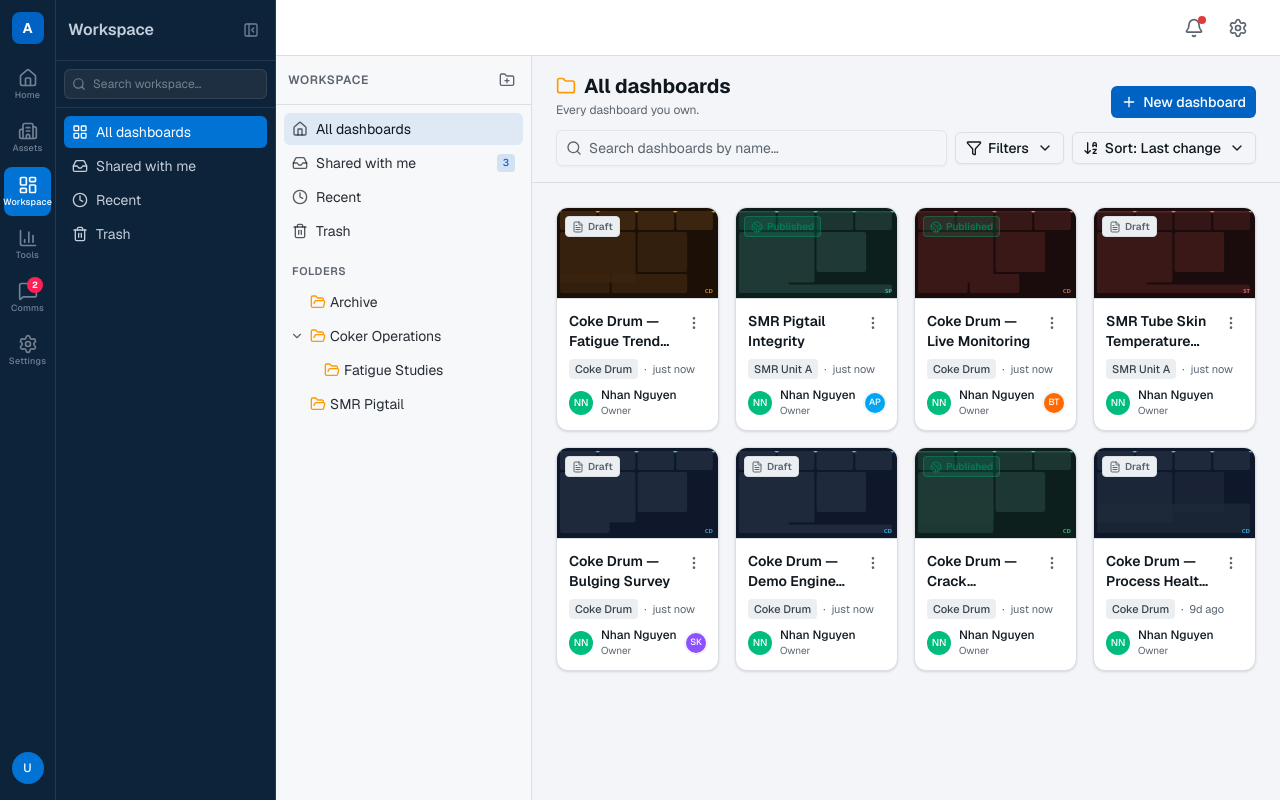
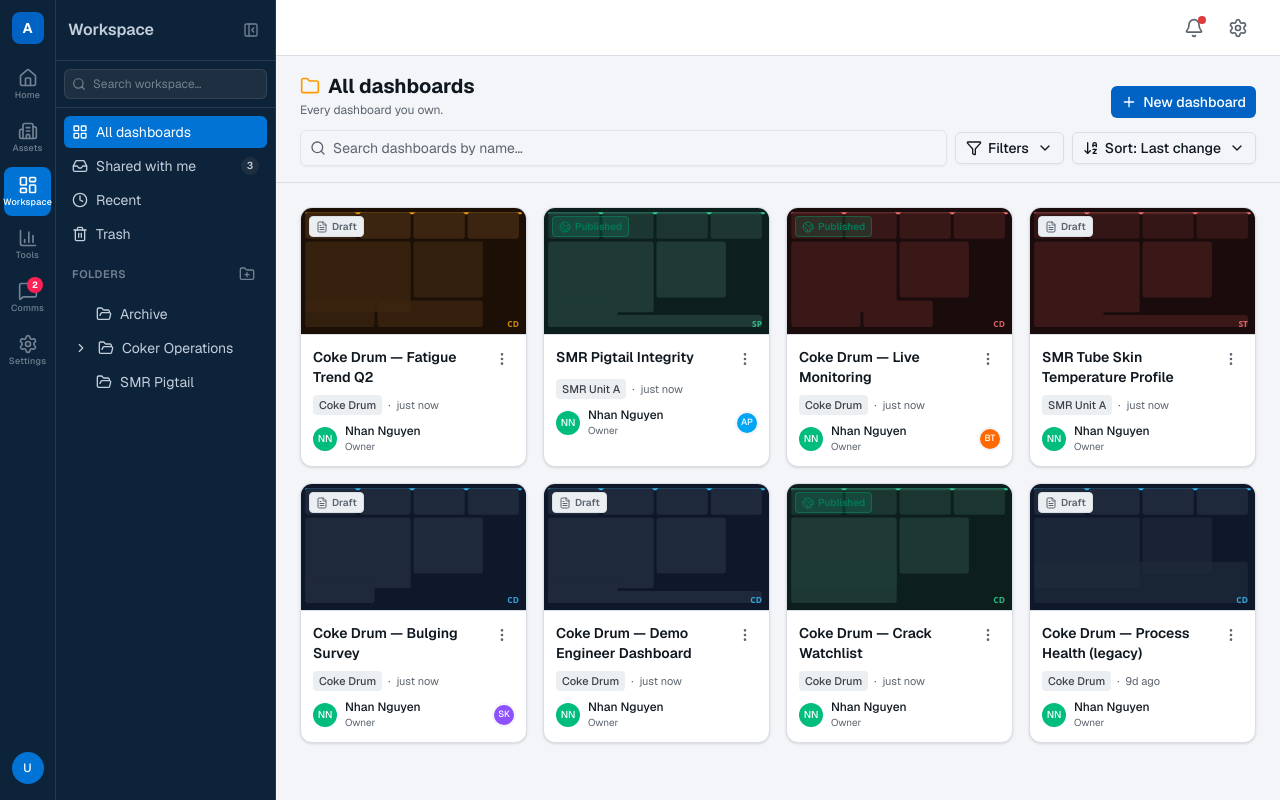
Before and after one commit to nhannguyen-demo/SPM_ONE, a Next.js app: page /workspace in a window 1280 px wide. Built offline with nearby package versions, Linux system fonts and the light colour scheme.

Commit message:
done w/ Equipment Home Page + Workspace Module

```diff
--- a/components/sidebar.tsx
+++ b/components/sidebar.tsx
@@ -1,11 +1,14 @@
 "use client"
 
+import { useMemo, useState } from "react"
+import { useShallow } from "zustand/react/shallow"
 import { cn } from "@/lib/utils"
 import { useAppStore } from "@/lib/store"
 import type { ActiveModule } from "@/lib/store"
 import { sites } from "@/lib/data"
 import { MODULES, NAV_SEARCH_PLACEHOLDERS, navMatches } from "@/components/sidebar/config"
 import { useWorkspaceStore, selectMyUnreadCount } from "@/lib/workspace/store"
+import { getCurrentUserId } from "@/lib/workspace/identity"
 import { useRouter, usePathname } from "next/navigation"
 import {
   Building2,
@@ -28,6 +31,7 @@ import {
   Inbox,
   Clock,
   Trash2,
+  FolderPlus,
 } from "lucide-react"
 import {
   Tooltip,
@@ -499,15 +503,56 @@ function AssetsPanel({ searchQuery }: { searchQuery: string }) {
 function WorkspacePanel({ searchQuery }: { searchQuery: string }) {
   const router = useRouter()
   const pathname = usePathname() || "/"
-  const q = searchQuery
+  const me = getCurrentUserId()
+  const { rawFolders, shares, dashboards, createFolder } = useWorkspaceStore(
+    useShallow((s) => ({
+      rawFolders: s.folders,
+      shares: s.shares,
+      dashboards: s.dashboards,
+      createFolder: s.createFolder,
+    }))
+  )
 
-  const items = [
+  const [expandedFolders, setExpandedFolders] = useState<Set<string>>(new Set())
+
+  const folders = useMemo(
+    () =>
+      rawFolders
+        .filter((f) => f.ownerUserId === me)
+        .sort((a, b) => a.name.localeCompare(b.name)),
+    [rawFolders, me]
+  )
+  const childrenByParent = useMemo(() => {
+    const map = new Map<string | null, Array<{ id: string; name: string }>>()
+    for (const f of folders) {
+      const key = f.parentFolderId ?? null
+      const list = map.get(key) ?? []
+      list.push({ id: f.id, name: f.name })
+      map.set(key, list)
+    }
+    for (const list of map.values()) {
+      list.sort((a, b) => a.name.localeCompare(b.name))
+    }
+    return map
+  }, [folders])
+  const sharedCount = useMemo(
+    () => shares.filter((sh) => sh.sharedWithUserId === me && !sh.revokedAt).length,
+    [shares, me]
+  )
+  const trashCount = useMemo(
+    () => dashboards.filter((d) => d.ownerUserId === me && d.deletedAt !== null).length,
+    [dashboards, me]
+  )
+  const q = searchQuery.trim().toLowerCase()
+  const folderMatches = (name: string) => !q || name.toLowerCase().includes(q)
+
+  const virtualItems = [
     {
       key: "all",
       label: "All dashboards",
       icon: <LayoutGrid className="w-4 h-4 flex-shrink-0" />,
       href: "/workspace",
-      active: pathname === "/workspace" || pathname.startsWith("/workspace/folder/"),
+      active: pathname === "/workspace",
     },
     {
       key: "shared",
@@ -515,6 +560,7 @@ function WorkspacePanel({ searchQuery }: { searchQuery: string }) {
       icon: <Inbox className="w-4 h-4 flex-shrink-0" />,
       href: "/workspace/shared",
       active: pathname === "/workspace/shared",
+      badge: sharedCount,
     },
     {
       key: "recent",
@@ -529,24 +575,113 @@ function WorkspacePanel({ searchQuery }: { searchQuery: string }) {
       icon: <Trash2 className="w-4 h-4 flex-shrink-0" />,
       href: "/workspace/trash",
       active: pathname === "/workspace/trash",
+      badge: trashCount,
     },
-  ].filter((row) => navMatches(row.label, q))
+  ].filter((row) => navMatches(row.label, searchQuery))
+
+  const toggleFolder = (id: string) =>
+    setExpandedFolders((prev) => {
+      const next = new Set(prev)
+      if (next.has(id)) next.delete(id)
+      else next.add(id)
+      return next
+    })
+
+  const renderFolderBranch = (parentId: string | null, depth = 0): React.ReactNode => {
+    const nodes = childrenByParent.get(parentId) ?? []
+    return nodes
+      .filter((f) => folderMatches(f.name))
+      .map((folder) => {
+        const children = childrenByParent.get(folder.id) ?? []
+        const hasChildren = children.length > 0
+        const isExpanded = expandedFolders.has(folder.id)
+        const isActive = pathname === `/workspace/folder/${folder.id}`
+        return (
+          <div key={folder.id}>
+            <button
+              onClick={() => router.push(`/workspace/folder/${folder.id}`)}
+              className={cn(
+                "w-full flex items-center gap-2 pr-2 py-1.5 rounded-md text-sm transition-colors",
+                isActive
+                  ? "bg-sidebar-active text-white"
+                  : "hover:bg-sidebar-hover text-sidebar-foreground"
+              )}
+              style={{ paddingLeft: `${8 + depth * 16}px` }}
+            >
+              {hasChildren ? (
+                <span
+                  className="p-0.5 rounded hover:bg-white/10"
+                  onClick={(e) => {
+                    e.stopPropagation()
+                    toggleFolder(folder.id)
+                  }}
+                >
+                  {isExpanded ? (
+                    <ChevronDown className="w-3.5 h-3.5 flex-shrink-0" />
+                  ) : (
+                    <ChevronRight className="w-3.5 h-3.5 flex-shrink-0" />
+                  )}
+                </span>
+              ) : (
+                <span className="w-4 flex-shrink-0" />
+              )}
+              <FolderOpen className="w-4 h-4 flex-shrink-0" />
+              <span className="truncate text-left">{folder.name}</span>
+            </button>
+            {hasChildren && isExpanded ? renderFolderBranch(folder.id, depth + 1) : null}
+          </div>
+        )
+      })
+  }
 
   return (
-    <div className="px-2 flex flex-col gap-0.5">
-      {items.length === 0 ? (
+    <div className="px-2 flex flex-col gap-2">
+      <div className="flex flex-col gap-0.5">
+        {virtualItems.length === 0 ? (
           <p className="text-xs text-sidebar-muted px-1 py-2">No items match.</p>
         ) : (
-        items.map((row) => (
+          virtualItems.map((row) => (
             <PanelNavItem
               key={row.key}
               icon={row.icon}
               label={row.label}
               active={row.active}
               onClick={() => router.push(row.href)}
-          />
+            >
+              {row.badge && row.badge > 0 ? (
+                <span
+                  className={cn(
+                    "ml-auto min-w-[18px] h-[18px] px-1.5 rounded-full",
+                    row.active
+                      ? "bg-white/25 text-white"
+                      : "bg-sidebar-hover text-sidebar-foreground text-[10px] font-semibold",
+                    "flex items-center justify-center leading-none"
+                  )}
+                >
+                  {row.badge}
+                </span>
+              ) : null}
+            </PanelNavItem>
           ))
         )}
+      </div>
+      <div className="px-2 py-1 flex items-center justify-between">
+        <span className="text-[11px] font-semibold tracking-wider uppercase text-sidebar-muted">
+          Folders
+        </span>
+        <button
+          type="button"
+          aria-label="New folder"
+          className="p-1 rounded hover:bg-sidebar-hover text-sidebar-muted hover:text-sidebar-foreground"
+          onClick={() => {
+            const f = createFolder({ name: "New folder", parentFolderId: null })
+            router.push(`/workspace/folder/${f.id}`)
+          }}
+        >
+          <FolderPlus className="w-4 h-4" />
+        </button>
+      </div>
+      <div className="flex flex-col gap-0.5">{renderFolderBranch(null)}</div>
     </div>
   )
 }
--- a/components/workspace/workspace-page.tsx
+++ b/components/workspace/workspace-page.tsx
@@ -4,7 +4,6 @@ import { useEffect, useMemo, useState } from "react"
 import { useShallow } from "zustand/react/shallow"
 import { useRouter } from "next/navigation"
 import { Inbox, Clock, Trash2, Folder as FolderIcon, Home as HomeIcon, FolderOpen as FolderOpenIcon } from "lucide-react"
-import { FolderTree } from "./folder-tree"
 import { WorkspaceToolbar } from "./workspace-toolbar"
 import { DashboardCard } from "./dashboard-card"
 import { CreateDashboardDialog } from "./create-dashboard-dialog"
@@ -63,6 +62,9 @@ export function WorkspacePage({ initial }: WorkspacePageProps) {
   }, [setActiveModule])
 
   const [selected, setSelected] = useState(initial)
+  useEffect(() => {
+    setSelected(initial)
+  }, [initial])
 
   // Pre-applied equipment filter (set by Equipment Home → Workspace deep link).
   const initialEquipmentFilter = useWorkspaceStore((s) => s.initialEquipmentFilter)
@@ -248,23 +250,7 @@ export function WorkspacePage({ initial }: WorkspacePageProps) {
   const isShared = selected.kind === "virtual" && selected.location === "shared"
 
   return (
-    <div className="flex-1 min-w-0 flex bg-background">
-      <FolderTree
-        selected={selected}
-        onSelect={(s) => {
-          setSelected(s)
-          if (s.kind === "virtual") {
-            const path =
-              s.location === "all"
-                ? "/workspace"
-                : `/workspace/${s.location}`
-            router.replace(path)
-          } else {
-            router.replace(`/workspace/folder/${s.folderId}`)
-          }
-        }}
-      />
-      <div className="flex-1 min-w-0 flex flex-col">
+    <div className="flex-1 min-w-0 flex flex-col bg-background">
       <WorkspaceToolbar
         title={title}
         subtitle={subtitle}
@@ -306,7 +292,6 @@ export function WorkspacePage({ initial }: WorkspacePageProps) {
             })}
           </div>
         )}
-        </div>
       </div>
 
       {/* Modals */}
--- a/domain.ontology.yaml
+++ b/domain.ontology.yaml
@@ -611,6 +611,7 @@ business_rules:
   - "New surfaces are URL-driven via Next.js App Router routes: /workspace, /workspace/folder/[folderId], /workspace/shared, /workspace/dashboard/[dashboardId]/edit, /dashboards/[dashboardId]/full, /share/[token]."
   - "Legacy surfaces (Home, Site Overview, Plant Overview, Equipment Home, Tools) continue to use the in-store currentView router during the transitional phase."
   - "The Workspace module rail submenu is a single-level list containing exactly: 'All Dashboards', 'Shared with me', 'Recent', 'Trash'. No nested submenu is permitted."
+  - "Workspace navigation must render exactly one submenu surface at a time. The canonical submenu uses the left blue module-panel visual pattern (consistent with other module submenus), and any duplicate right-side white submenu presentation is not permitted."
 
 invariants:
   - "Every entity has id, createdAt, and updatedAt."
@@ -649,3 +650,4 @@ invariants:
   - "The 'open elsewhere' indicator is rendered ONLY on the Equipment Home Page (dashboard tabs and dashboard cards). Workspace dashboard cards do NOT show it."
   - "Only one Dashboard Editor session may be active per Dashboard at a time across the whole app. Opening the editor acquires a cross-tab edit lock keyed by dashboardId; if another tab already holds the lock, the new tab is denied entry and a 'This dashboard is being edited at the moment' notification/toast is shown. The lock is released on editor unmount, save, or pagehide."
   - "Dashboard.thumbnailUrl is populated by capturing a generated screenshot of the rendered dashboard widget grid (e.g. via html2canvas-style mock or a deterministic SVG/canvas mock); thumbnails refresh on save. v1 may use a deterministic placeholder image generator if a real screenshot library is not yet wired."
+  - "Exactly one Workspace submenu instance is rendered for the Workspace module context. Rendering both a left module-panel submenu and a right content-panel duplicate at the same time is invalid."
```
Also changed, not shown: .taskmaster/tasks/tasks.json, 2 other files (tests, documents, lock files or other folders). Lines whose indentation alone changed are shown as unchanged.
